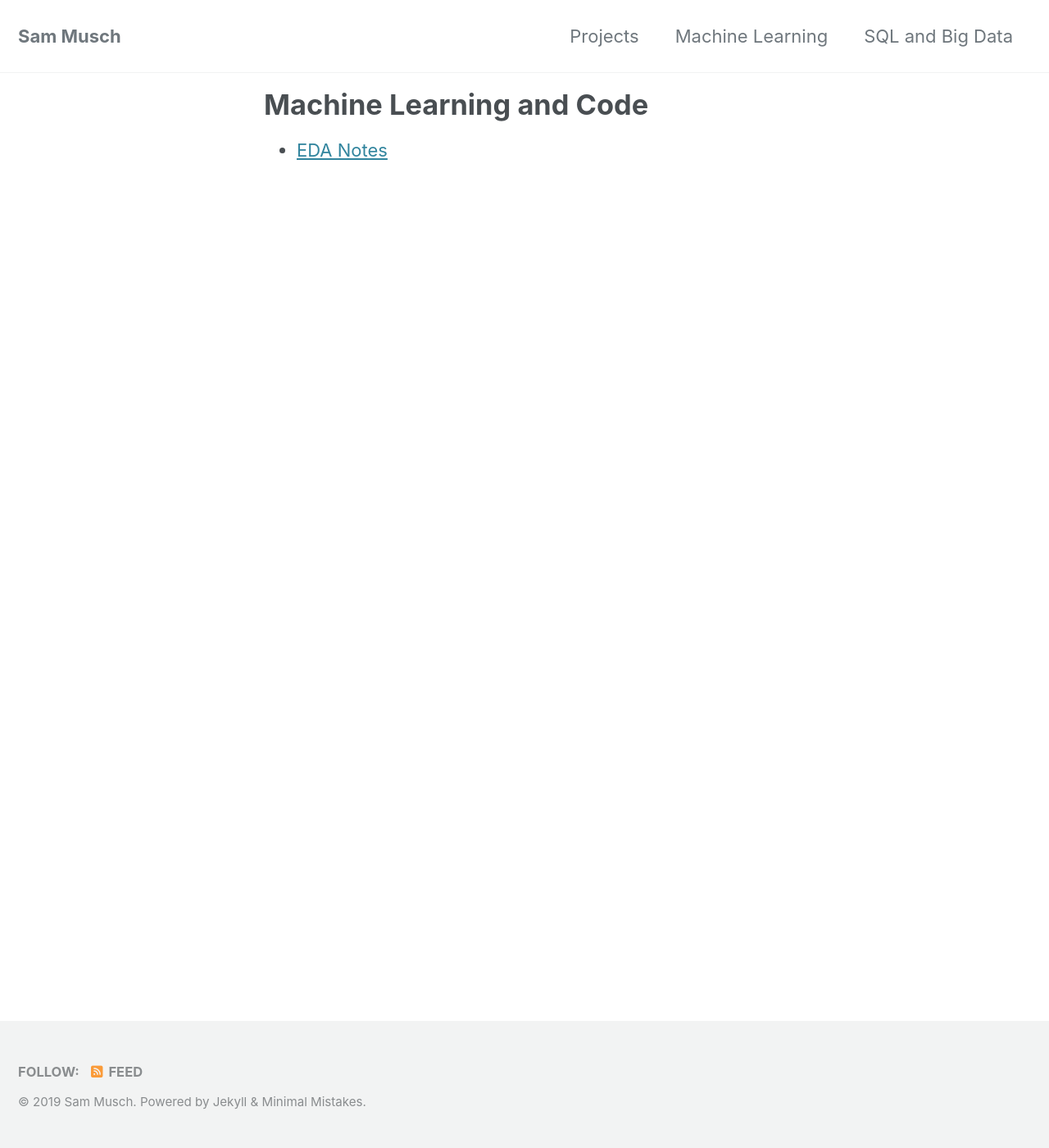
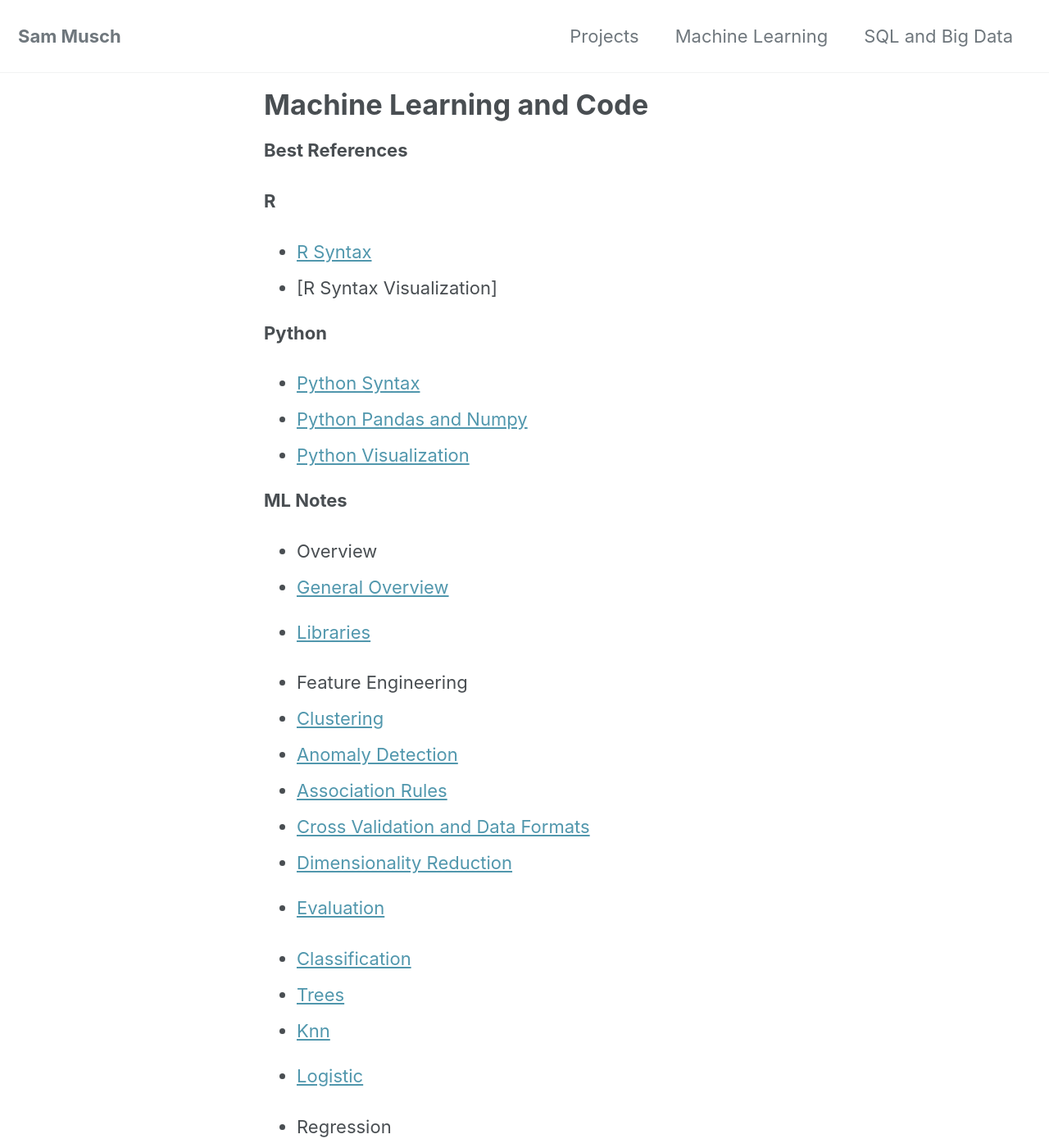
Before and after one commit to SamMusch/SamMusch.github.io, a Jekyll site: the page built from _pages/machine-learning.md, in a window 1280 px wide and 1400 px high. Shown: the whole window at 82% size. Built offline with Jekyll 4.4.1, drawn with Linux system fonts in a browser that asks for light colours; cached includes are drawn as plain includes; nearby versions of some CDN libraries; some of the changed text lies outside the part shown.

Commit message:
Add files via upload

```diff
--- a/_pages/machine-learning.md
+++ b/_pages/machine-learning.md
@@ -4,4 +4,47 @@ permalink: /ml/
 title: "Machine Learning and Code"
 ---
 
-- [EDA Notes](https://github.com/SamMusch/Predictive-and-EDA/blob/master/Notes/EDA%20Overview%20Notes.md)
+**Best References**
+
+
+
+**R**
+- [R Syntax]()
+- [R Syntax Visualization]
+
+
+**Python**
+- [Python Syntax]()
+- [Python Pandas and Numpy]()
+- [Python Visualization]()
+
+
+**ML Notes**
+- Overview
+ - [General Overview]()
+ - [Libraries]()
+
+- Feature Engineering
+ - [Clustering]()
+ - [Anomaly Detection]()
+ - [Association Rules]()
+ - [Cross Validation and Data Formats]()
+ - [Dimensionality Reduction]()
+ - [Evaluation]()
+
+- [Classification]()
+ - [Trees]()
+ - [Knn]()
+ - [Logistic]()
+
+- Regression
+ - [Gradient Descent]()
+ - [SVM]()
+
+- [Ensemble]()
+
+- [Neural Networks]()
+
+- [Unsupervised]()
+ - [Bayesian Networks]()
+ - [Topic Modeling]()
```
